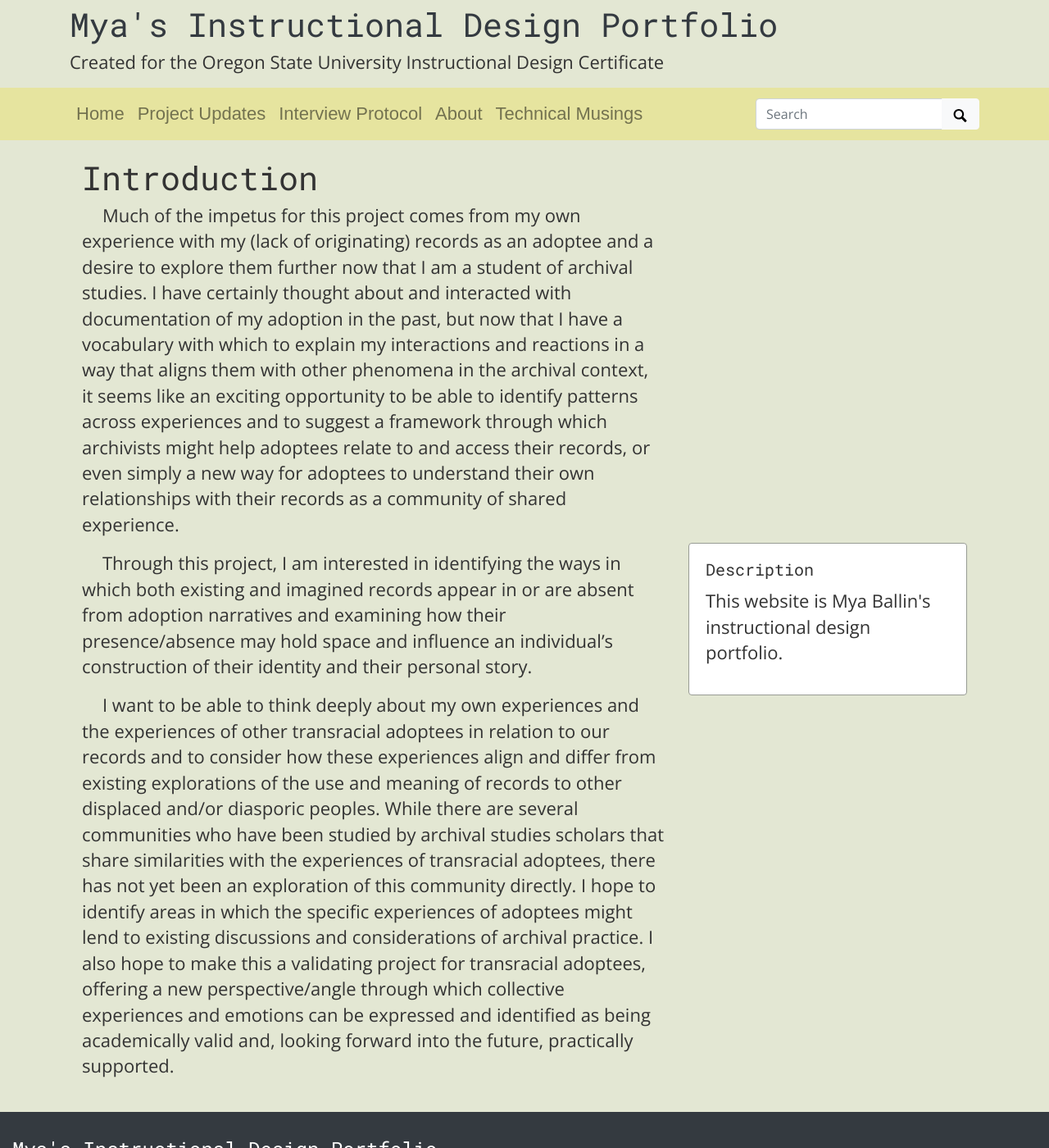
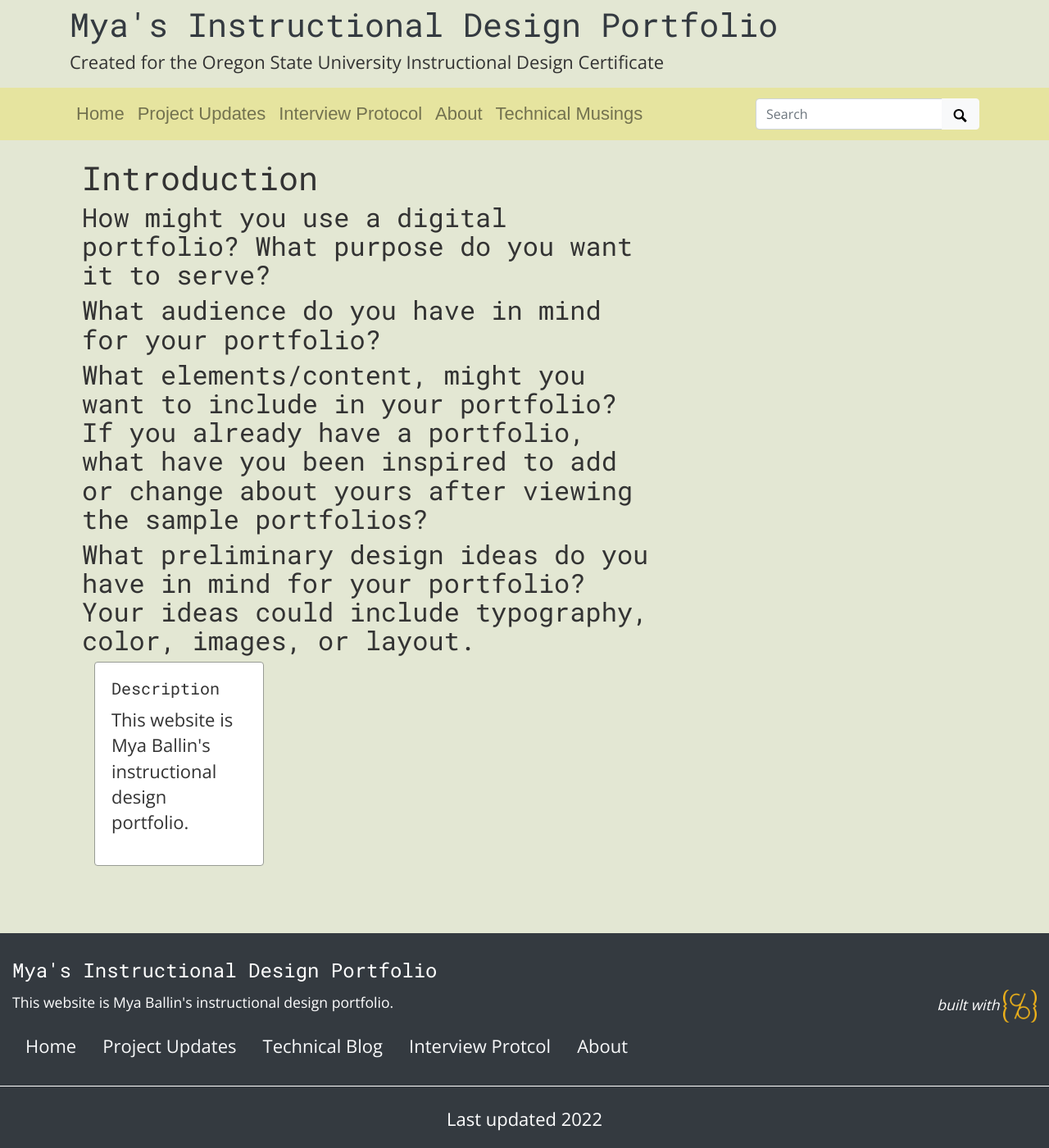
Before and after one commit to mxballin/instructional-design, a Jekyll site: the page built from index.md, in a window 1280 px wide and 1400 px high. Shown: the whole window at 82% size. Built offline with Jekyll 4.4.1, drawn with Linux system fonts in a browser that asks for light colours; some web fonts are replaced.

Commit message:
Update home-infographic.html

```diff
--- a/_layouts/home-infographic.html
+++ b/_layouts/home-infographic.html
@@ -7,14 +7,10 @@ layout: page
   <div class="row">
     <div class="col-md-8 my-auto">
       <h1> Introduction </h1>
-      <p style="text-indent: 25px;">Much of the impetus for this project comes from my own experience with my (lack of originating) records as an adoptee and a desire to explore them further now that I am a student of archival studies. I have certainly thought about and interacted with documentation of my adoption in the past, but now that I have a vocabulary with which to explain my interactions and reactions in a way that aligns them with other phenomena in the archival context, it seems like an exciting opportunity to be able to identify patterns across experiences and to suggest a framework through which archivists might help adoptees relate to and access their records, or even simply a new way for adoptees to understand their own relationships with their records as a community of shared experience.
-      </p>
-
-      <p style="text-indent: 25px;">Through this project, I am interested in identifying the ways in which both existing and imagined records appear in or are absent from adoption narratives and examining how their presence/absence may hold space and influence an individual’s construction of their identity and their personal story.</p>
-
-      <p style="text-indent: 25px;">I want to be able to think deeply about my own experiences and the experiences of other transracial adoptees in relation to our records and to consider how these experiences align and differ from existing explorations of the use and meaning of records to other displaced and/or diasporic peoples. While there are several communities who have been studied by archival studies scholars that share similarities with the experiences of transracial adoptees, there has not yet been an exploration of this community directly. I hope to identify areas in which the specific experiences of adoptees might lend to existing discussions and considerations of archival practice. I also hope to make this a validating project for transracial adoptees, offering a new perspective/angle through which collective experiences and emotions can be expressed and identified as being academically valid and, looking forward into the future, practically supported.</p>
-
-    </div>
+     <h2>How might you use a digital portfolio? What purpose do you want it to serve?<h2>
+      <h2>What audience do you have in mind for your portfolio?</h2>
+      <h2>What elements/content, might you want to include in your portfolio? If you already have a portfolio, what have you been inspired to add or change about yours after viewing the sample portfolios? </h2>
+      <h2>What preliminary design ideas do you have in mind for your portfolio? Your ideas could include typography, color, images, or layout.</h2>
     <div class="col-md-4 my-auto">
       {% include index/description.html %}
     </div>
```
